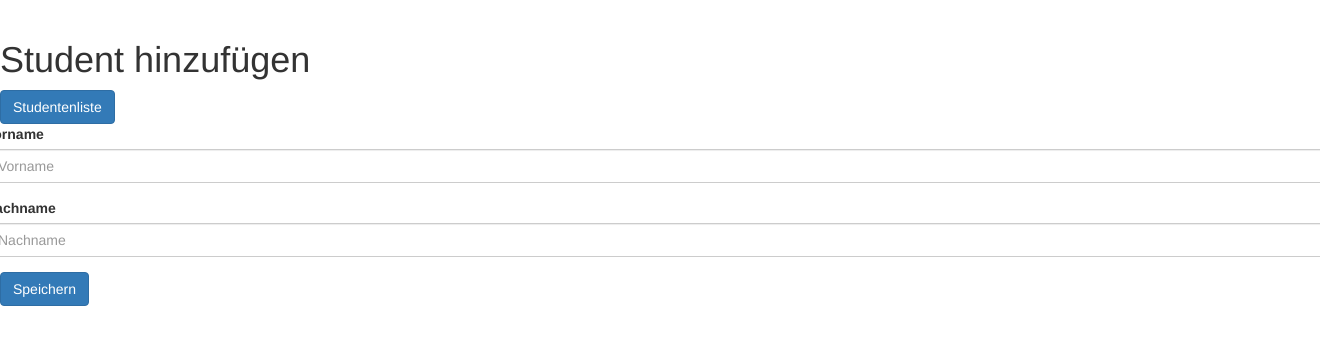
After one commit to schoenked/OOS-Modul, a Django app: page /addStudent/ in a window 1320 px wide; the page is wider, and only the part inside the window is pictured. The commit adds this page. Shown: the top 345 px of that part. Run offline with Django 3.2, Linux system fonts and the light colour scheme; some libraries are stand-ins or nearby versions.

Commit message:
formular works fine

```diff
--- /dev/null
+++ b/ESA2/ESA2/forms/student.py
@@ -0,0 +1,11 @@
+from django.forms import ModelForm
+from ESA2.models import Student
+
+class StudentForm(ModelForm):
+    class Meta:
+        model = Student
+        fields = "__all__"
+        labels = {
+            'forename' : 'Vorname',
+            'lastname' : 'Nachname',
+        }
--- /dev/null
+++ b/ESA2/ESA2/templates/student.html
@@ -0,0 +1,11 @@
+{% extends 'base.html' %}
+{% load bootstrap3 %}
+{% block content %}
+<a href="{% url 'studentList' %}" class="btn btn-primary">Studentenliste</a>
+
+<form enctype="multipart/form-data" method="post" class="form-horizontal">
+    {% csrf_token %}
+    {% bootstrap_form form layout='horizontal' %}
+    <button type="submit" class="btn btn-primary">Speichern</button>
+</form>
+{% endblock %}
--- a/ESA2/ESA2/templates/student_list.html
+++ b/ESA2/ESA2/templates/student_list.html
@@ -1,5 +1,7 @@
 {% extends 'base.html' %}
 {% block content %}
+<a href="{% url 'addStudent' %}" class="btn btn-primary">Student hinzufügen</a>
+
 <table class="table table-bordered table-striped">
     <thead>
     <th>Vorname</th>
--- a/ESA2/ESA2/urls.py
+++ b/ESA2/ESA2/urls.py
@@ -19,5 +19,7 @@ from ESA2.views import Student
 
 urlpatterns = [
     path('admin/', admin.site.urls),
-    path(r'students/', Student.get_student_list),
+    path('students/', Student.get_student_list, name='studentList'),
+    path('addStudent/', Student.add_student, name='addStudent'),
+
 ]
--- a/ESA2/ESA2/views/Student.py
+++ b/ESA2/ESA2/views/Student.py
@@ -1,6 +1,26 @@
 from django.shortcuts import render
+from django.contrib import messages
+from django.http import HttpResponseRedirect
+from django.urls import reverse
 from ESA2.models import Student
+from ESA2.forms.student import StudentForm
 
 def get_student_list(request):
     students=Student.objects.all().order_by('lastname')
     return render(request, 'student_list.html', {'page_title':'Studenten', 'students':students})
+
+def add_student(request):
+    student = Student()
+
+    if request.method == 'POST':
+        form = StudentForm(request.POST, instance=student)
+        if form.is_valid():
+            form.save()
+            messages.success(request, 'Student gespeichert.')
+            return HttpResponseRedirect(reverse('studentList'))
+        else:
+            messages.error(request, 'Speichern konnte nicht durchgeführt werden..')
+    else:
+        form = StudentForm(instance=student)
+
+    return render(request, 'student.html', {'page_title':'Student hinzufügen', 'form':form})
```
Also changed, not shown: ESA2/db.sqlite3.
